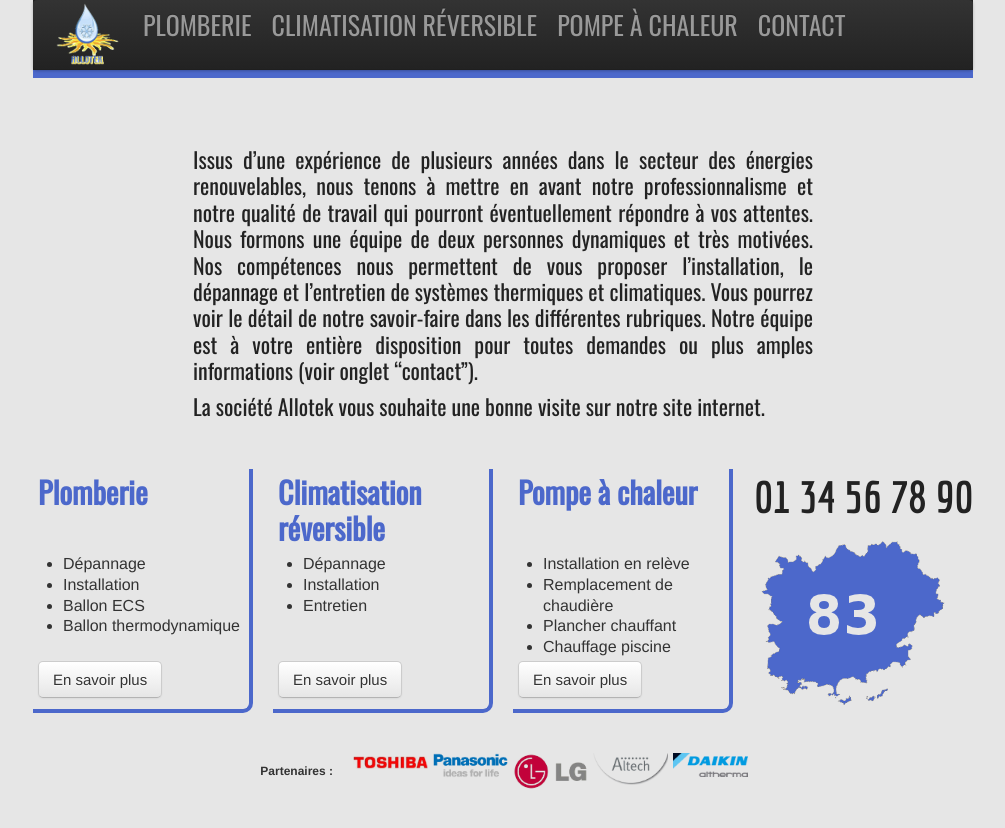
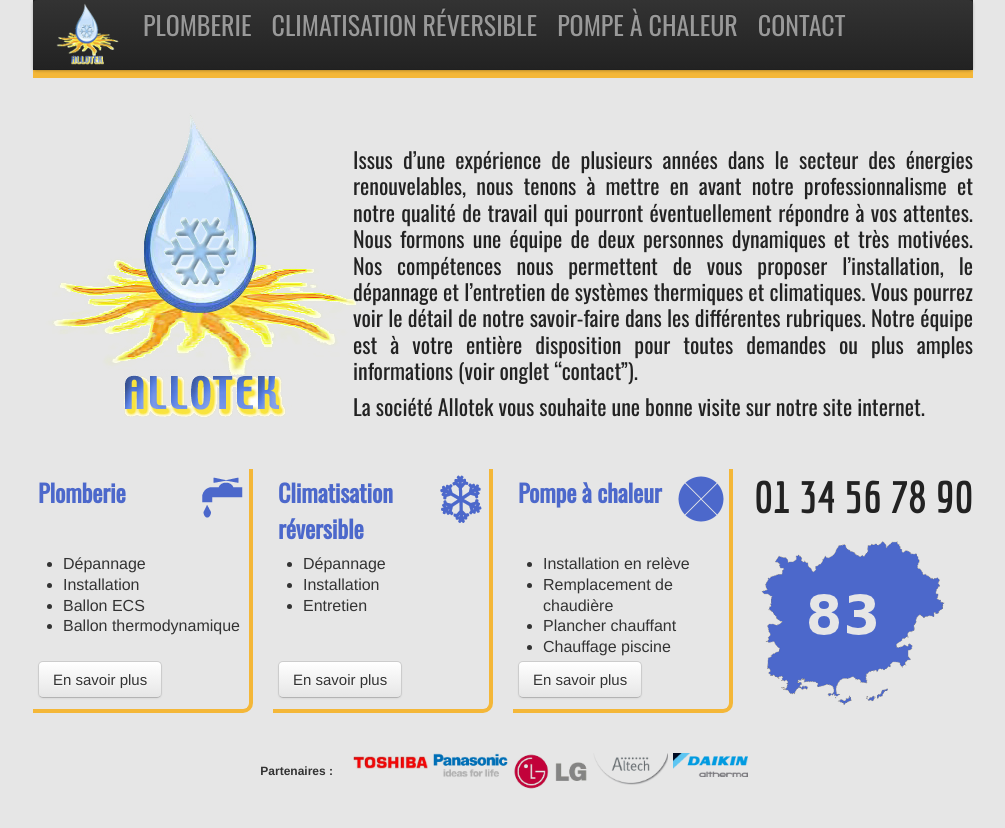
Before and after one commit to mrenou/allotek, a Jekyll site: the page built from index.html, in a window 1280 px wide. Shown: the top 828 px of the page, without its empty margins (137-1142 px from the left). Built offline with Jekyll 4.4.1, drawn with Linux system fonts in a browser that asks for light colours.

Commit message:
add logos and changes colors

```diff
--- a/css/allotek.less
+++ b/css/allotek.less
@@ -3,7 +3,8 @@
  */
 
 @backgroundColor: #e6e6e6;
-@mainColor: #4c68cb;
+@mainColor: #f4b738;
+@skillColor: #4c68cb;
 @navbarColor: #222222;
 
 /*
@@ -50,10 +51,11 @@
 
 .skill_block h2 {
     font-family: 'Oswald', sans-serif;
-    font-size: 30px;
-    color: @mainColor;
+    font-size: 24px;
+    color: @skillColor;
     height: 80px;
 }
+
 
 .skill_block li {
     line-height:1.3;
@@ -62,6 +64,11 @@
 .skill_block ul {
     height: 80px;
 }
+
+.skill_block img {
+    width: 50px;
+}
+
 
 .presentation {
     margin-top: 50px;
--- a/index.html
+++ b/index.html
@@ -2,7 +2,10 @@
 layout: layout
 ---
 <div class="row">
-    <div class="span8 offset2">
+    <div class="span4">
+        <img src="img/logo.png"/>
+    </div>
+    <div class="span8">
         <div class=" presentation">
             Issus d&rsquo;une exp&eacute;rience de plusieurs ann&eacute;es dans le secteur des &eacute;nergies
             renouvelables,
@@ -23,7 +26,14 @@
 <div class="row">
     <div class="span3">
         <div class="skill_block">
-            <h2>Plomberie</h2>
+            <div class="row-fluid">
+                <div class="span9">
+                    <h2>Plomberie</h2>
+                </div>
+                <div class="span1">
+                    <img src="img/plumbing_logo.png"/>
+                </div>
+            </div>
             <ul>
                 <li>D&eacute;pannage</li>
                 <li>Installation</li>
@@ -37,7 +47,14 @@
 
     <div class="span3">
         <div class="skill_block">
-            <h2>Climatisation r&eacute;versible</h2>
+            <div class="row-fluid">
+                <div class="span9">
+                    <h2>Climatisation r&eacute;versible</h2>
+                </div>
+                <div class="span1">
+                    <img src="img/hvac_logo.png"/>
+                </div>
+            </div>
             <ul>
                 <li>D&eacute;pannage</li>
                 <li>Installation</li>
@@ -50,7 +67,14 @@
 
     <div class="span3">
         <div class="skill_block">
-            <h2>Pompe &agrave; chaleur</h2>
+            <div class="row-fluid">
+                <div class="span9">
+                    <h2>Pompe &agrave; chaleur</h2>
+                </div>
+                <div class="span1">
+                    <img src="img/heat_pump_logo.png"/>
+                </div>
+            </div>
             <ul>
                 <li>Installation en rel&egrave;ve</li>
                 <li>Remplacement de chaudi&egrave;re</li>
```
Also changed, not shown: img/heat_pump_logo.png (added), img/hvac_logo.png (added), img/plumbing_logo.png (added).
